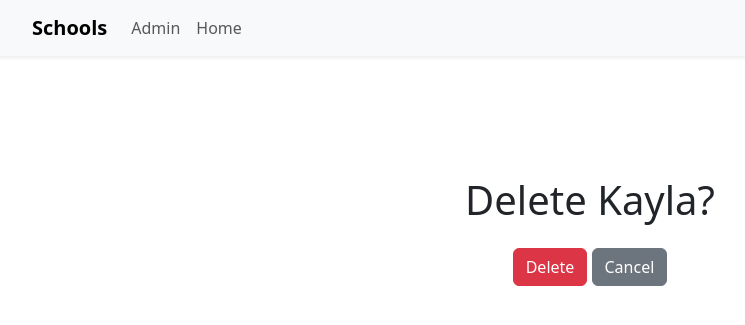
After one commit to abaines1/django-schools-app-project, a Django app: page /basic_app/student/2/delete/ in a window 1280 px wide. The commit adds this page. Shown: the top 325 px of the page, without its empty margins (50-795 px from the left). Run offline with Django 5.2, Linux system fonts and the light colour scheme; data comes from the database, SQL or seed files in the repository; both versions use the stored data as it was after the commit.

Commit message:
delete functionality and edited small other settings

```diff
--- /dev/null
+++ b/adv_project/basic_app/templates/basic_app/student_confirm_delete.html
@@ -0,0 +1,13 @@
+{% extends 'basic_app/basic_app_base.html' %}
+
+{% block body_block %}
+<div class="container mt-5 pt-5 text-center">  <!-- Add top margin & padding -->
+    <h1 class="mb-4">Delete {{ student.name }}?</h1>
+
+    <form method="post">
+        {% csrf_token %}
+        <input type="submit" class="btn btn-danger" value="Delete">
+        <a href="{% url 'basic_app:school_detail' pk=student.school.pk %}" class="btn btn-secondary">Cancel</a>
+    </form>
+</div>
+{% endblock %}
--- a/adv_project/basic_app/templates/basic_app/student_detail.html
+++ b/adv_project/basic_app/templates/basic_app/student_detail.html
@@ -16,5 +16,6 @@
     </div>
     <div class="container">
         <a href="{% url 'basic_app:update_student' pk=student.pk %}" class="btn btn-primary mt-5">Update</a>
+        <a href="{% url 'basic_app:delete_student' pk=student.pk %}" class="btn btn-danger mt-5">Delete</a>
     </div>
 {% endblock %}
--- a/adv_project/basic_app/urls.py
+++ b/adv_project/basic_app/urls.py
@@ -5,7 +5,7 @@ app_name = 'basic_app'
 
 urlpatterns = [
     # School URLs
-    path('SchoolListView/', views.SchoolListView.as_view(), name='list'),
+    path('schools/', views.SchoolListView.as_view(), name='list'),
     path('<int:pk>/', views.SchoolDetailView.as_view(), name='school_detail'),
     path('create/', views.SchoolCreateView.as_view(), name='create'),
     path('<int:pk>/update/', views.SchoolUpdateView.as_view(), name='update'),
@@ -15,4 +15,5 @@ urlpatterns = [
     path('create_student/', views.StudentCreateView.as_view(), name='create_student'),
     path('student/<int:pk>/', views.StudentDetailView.as_view(), name='student_detail'),
     path('student/<int:pk>/update/', views.StudentUpdateView.as_view(), name='update_student'),
+    path('student/<int:pk>/delete/', views.StudentDeleteView.as_view(), name='delete_student')
 ]
--- a/adv_project/basic_app/views.py
+++ b/adv_project/basic_app/views.py
@@ -77,3 +77,10 @@ class StudentUpdateView(UpdateView):
 
     def get_success_url(self):
         return reverse_lazy('basic_app:student_detail', kwargs={'pk': self.object.pk})
+
+class StudentDeleteView(DeleteView):
+    model = models.Student
+
+    def get_success_url(self):
+        student_school_id = self.object.school.pk
+        return reverse_lazy('basic_app:school_detail', kwargs={'pk': student_school_id})
```
Also changed, not shown: adv_project/db.sqlite3.
